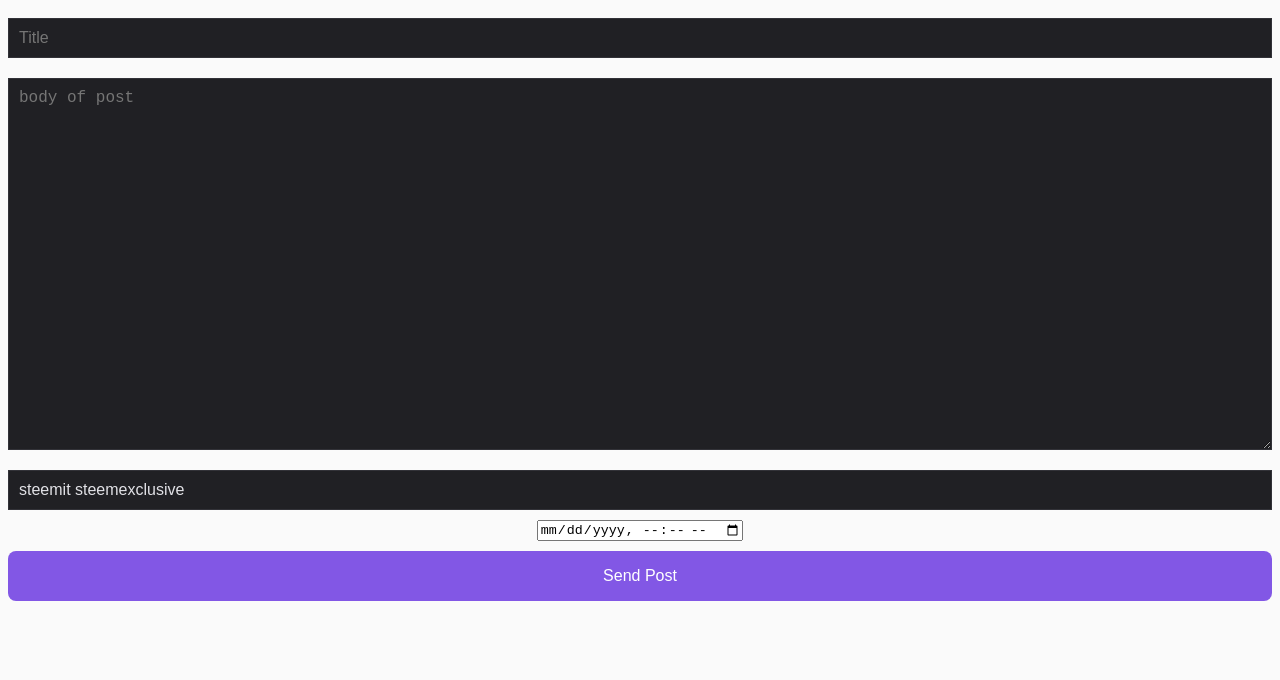
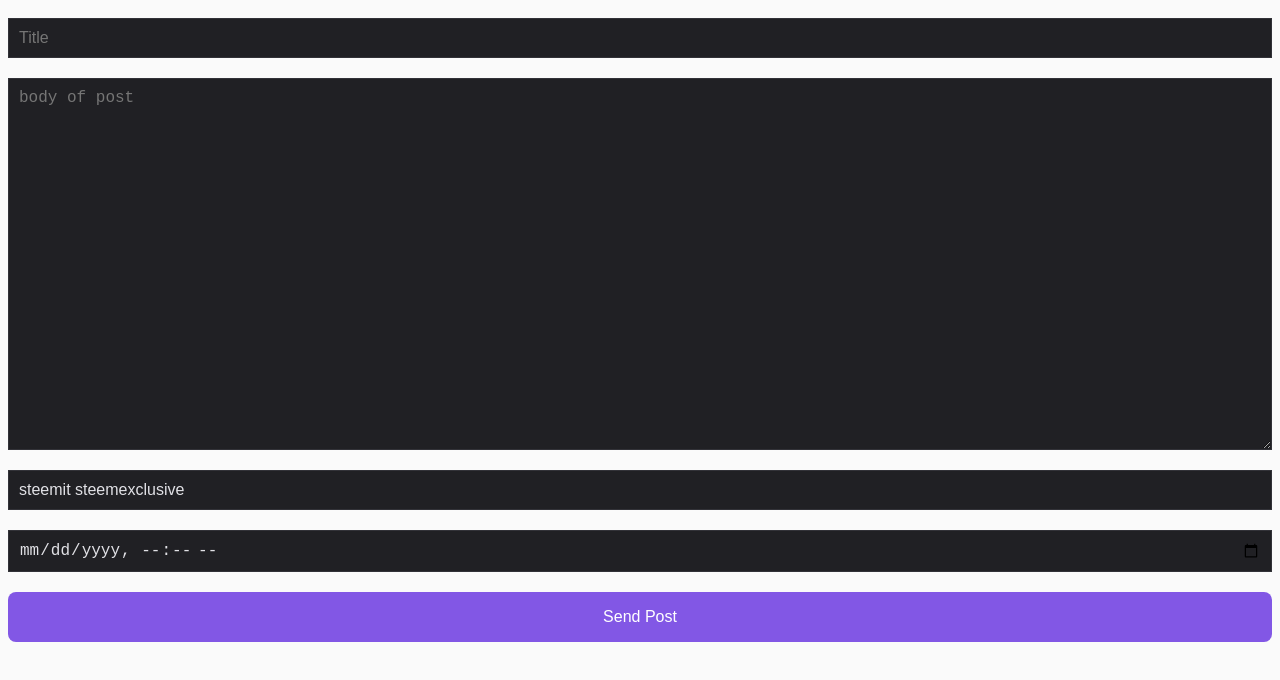
Before and after one commit to tasuboyz/Posting-Web-App, a React (Vite) app: page / in a window 1280 px wide. Shown: the top 680 px of the page. Built offline with nearby package versions, Linux system fonts and the light colour scheme.

Commit message:
Update index.css

```diff
--- a/src/index.css
+++ b/src/index.css
@@ -56,6 +56,7 @@ h1 {
 .input-tag,
 .input-account,
 .input-password,
+.input-datetime,
 .button {
   width: 100%;
   padding: 10px;
```
